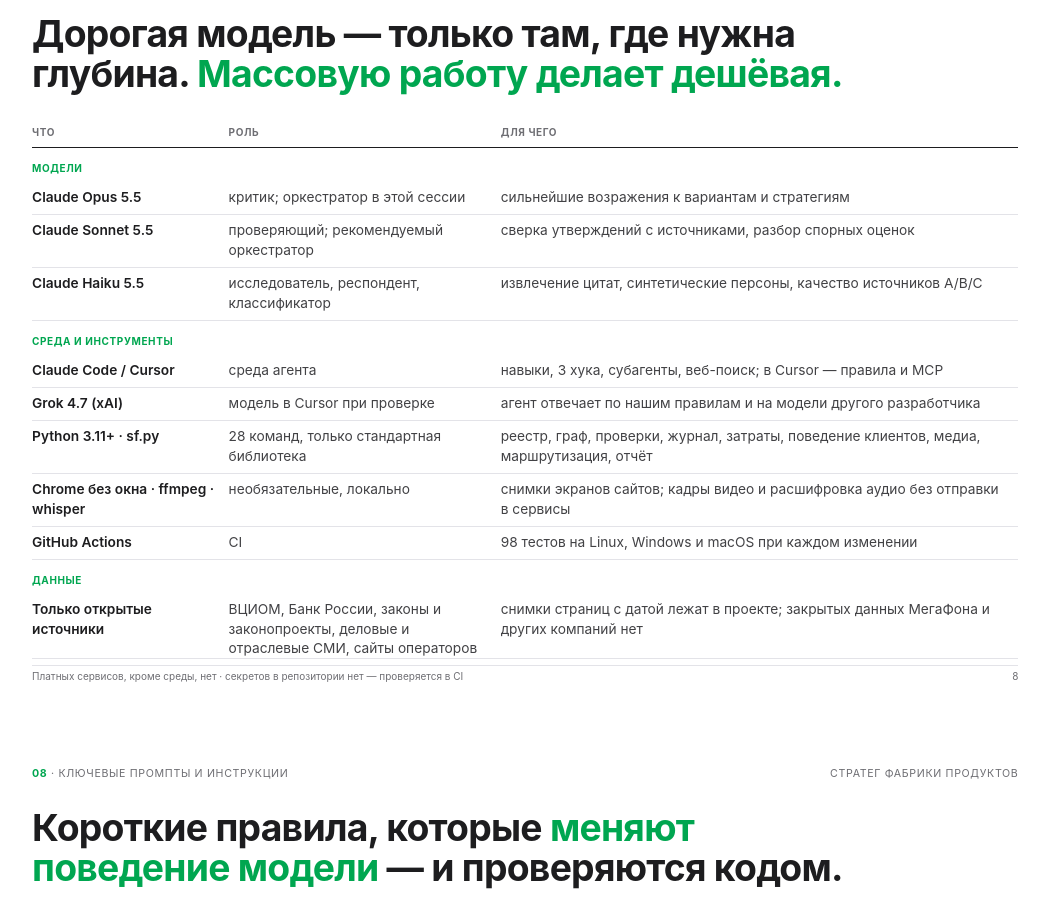
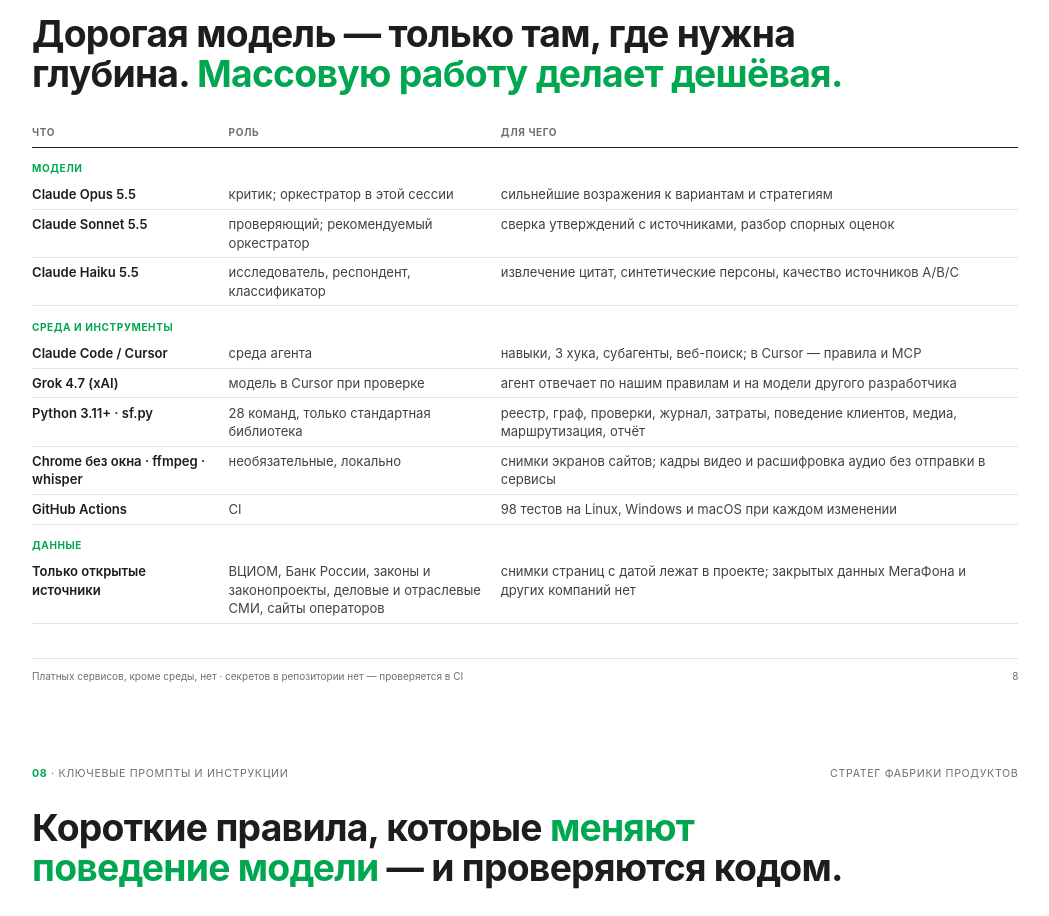
Before and after one commit to marrxse/product-factory-strategist, a plain HTML site: page docs/description/index.html in a window 1280 px wide. Shown: the part 5640-6556 px from the top of the page, without its empty margins (36-1085 px from the left). Drawn offline with Linux system fonts and the light colour scheme.

Commit message:
docs: PDF — таблица моделей помещается на страницу

```diff
--- a/docs/description/index.html
+++ b/docs/description/index.html
@@ -63,6 +63,7 @@ table.t th { text-align: left; font-size: 7.5pt; text-transform: uppercase; lett
   padding: 0 3mm 2mm 0; border-bottom: 1.5px solid var(--ink); }
 table.t td { padding: 1.7mm 3mm 1.7mm 0; border-bottom: 1px solid var(--line); vertical-align: top; color: var(--ink-2); }
 table.t td:first-child { color: var(--ink); font-weight: 600; }
+table.t.compact { font-size: 9.8pt; } table.t.compact td { padding: 1.35mm 3mm 1.35mm 0; }
 table.t tr.sec td { padding-top: 3.5mm; font-size: 7.5pt; text-transform: uppercase; letter-spacing: .06em; color: var(--green); font-weight: 650; border-bottom: none; }
 .check { display: grid; grid-template-columns: 5mm 1fr; gap: 0 2.5mm; align-items: start; margin: 2.2mm 0; }
 .lbl { display: grid; grid-template-columns: 24mm 1fr; gap: 0 3mm; align-items: start; margin: 2.4mm 0; }
@@ -265,7 +266,7 @@ table.t tr.sec td { padding-top: 3.5mm; font-size: 7.5pt; text-transform: upperc
   <div class="top"><span><b>07</b> · Модели, сервисы и инструменты</span><span>Стратег Фабрики продуктов</span></div>
   <h1>Дорогая модель — только там, где нужна глубина. <em>Массовую работу делает дешёвая.</em></h1>
   <div class="body" style="grid-template-columns: 1fr;">
-    <table class="t">
+    <table class="t compact">
       <thead><tr><th style="width:52mm">Что</th><th style="width:72mm">Роль</th><th>Для чего</th></tr></thead>
       <tbody>
         <tr class="sec"><td colspan="3">Модели</td></tr>
```
Also changed, not shown: 1 other file.
